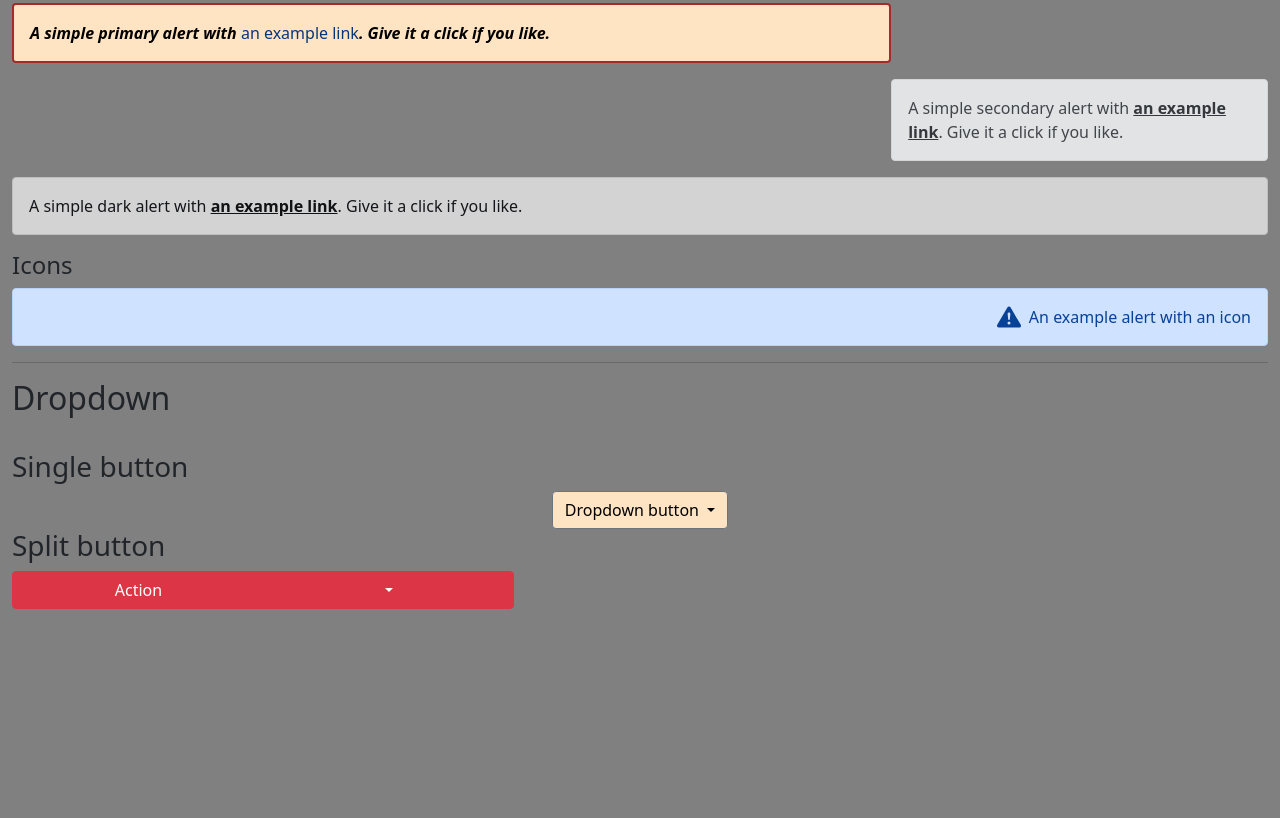
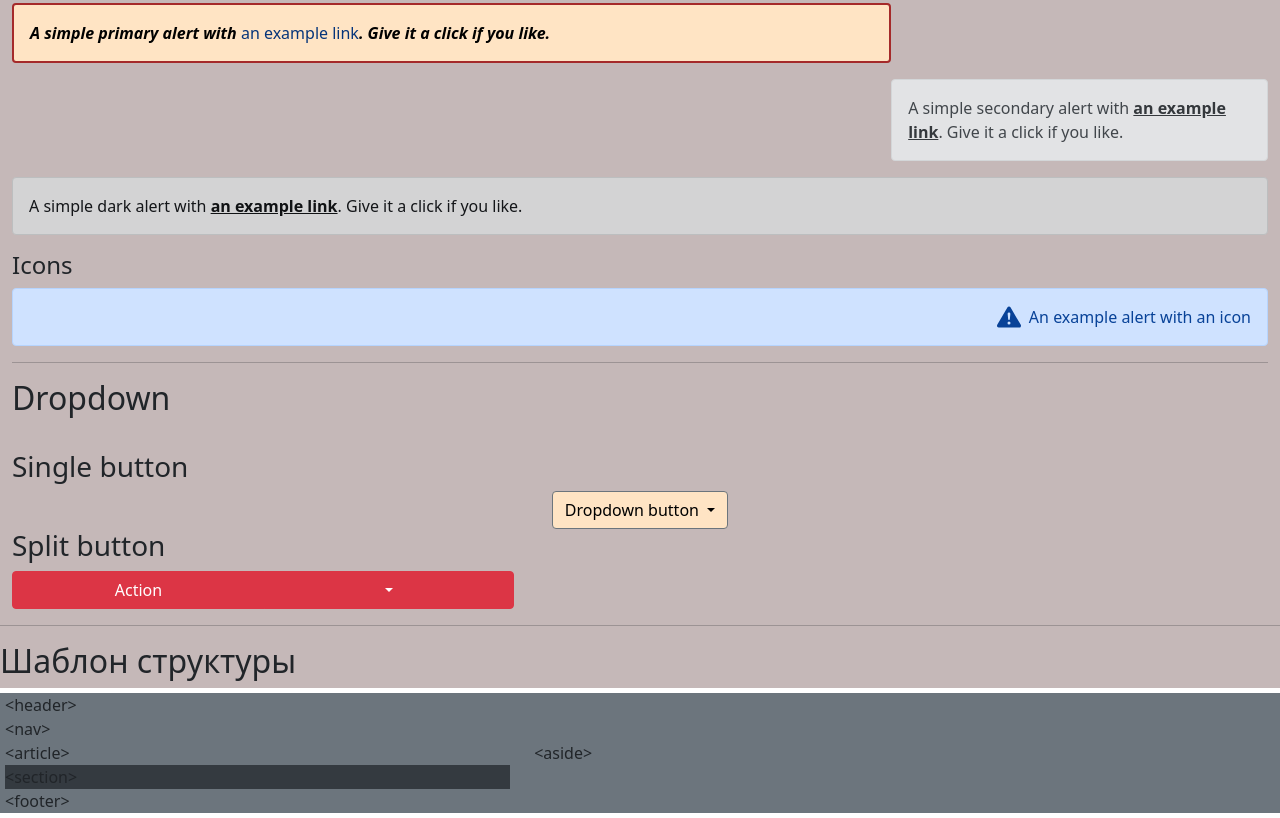
Before and after one commit to Ale-k-sey/Les_10, a plain HTML site: page bootstrap-exsample.html in a window 1280 px wide. Shown: the part 1365-2183 px from the top of the page. Before the commit the page ends 1974 px from the top, so only its background shows below. Drawn offline with Linux system fonts and the light colour scheme; a web font is replaced by a local one.

Commit message:
create a bootstrap-template

```diff
--- a/bootstrap-exsample.html
+++ b/bootstrap-exsample.html
@@ -40,8 +40,8 @@
                     <a href="catalog.html" class="navigation__link">Catalog</a>
                 </li>
                 <li class="navigation__item">
-                    <a href="bootstrap-exsample.html" class="navigation__link">Bootstrap-exsample</a>
-                </li>
+                  <a href="nth-child.html" class="navigation__link">Nth-child</a>
+              </li>
             </ul>
         </nav>
     </header>
@@ -178,6 +178,36 @@
             </div>
         </div>
       </div>
+      <hr>
+      <section class="bstp-template">
+        <h2>Шаблон структуры</h2>
+        <div class="container-xxl">
+          <div class="row">
+            <div class="col">
+              &lt;header&gt;
+            </div>
+          </div>
+          <div class="row">
+            <div class="col">
+              &lt;nav&gt;
+            </div>
+            <div class="row">
+              <div class="col-5">
+                &lt;article&gt;
+                <div class="col sect-mod">
+                  &lt;section&gt;
+                </div>
+              </div>
+              <div class="col">
+                &lt;aside&gt;
+              </div>
+              <div class="row">
+                <div class="col">
+                  &lt;footer&gt;
+                </div>
+              </div>
+        </div>
+      </section>
 
     <script src="/JS/bootstrap-5.min.js">
 
--- a/css/bootstrap-exsample.css
+++ b/css/bootstrap-exsample.css
@@ -1,6 +1,6 @@
 body{
     background-image: none;
-    background-color: gray;
+    background-color: rgb(197, 184, 184);
 }
 
 /* Button_____ */
@@ -148,3 +148,19 @@ body{
 .btn-group .btn-danger{
     width: 80%;
 }
+
+
+/* bstp-template________ */
+
+.container-xxl {
+    background-color: var(--bs-white);
+    padding: 5px;
+}
+
+.row {
+    background-color: var(--bs-gray);
+}
+
+.sect-mod {
+    background-color: var(--bs-gray-dark);
+}
--- a/css/style.css
+++ b/css/style.css
@@ -1,7 +1,7 @@
 @import url('https://fonts.googleapis.com/css2?family=Aref+Ruqaa+Ink&display=swap');
-
+@import url('bootstrap-5.css');
 @import url('nth-child.css');
-@import url('bootstrap-5.css');
+@import url('bootstrap-exsample.css');
 
 
 :root{
```
Also changed, not shown: about.html (+3 -0 lines), catalog.html (+3 -0 lines), flex.html (+3 -0 lines), nth-child.html (+0 -3 lines), position.html (+3 -0 lines), table-tags.html (+3 -0 lines).
